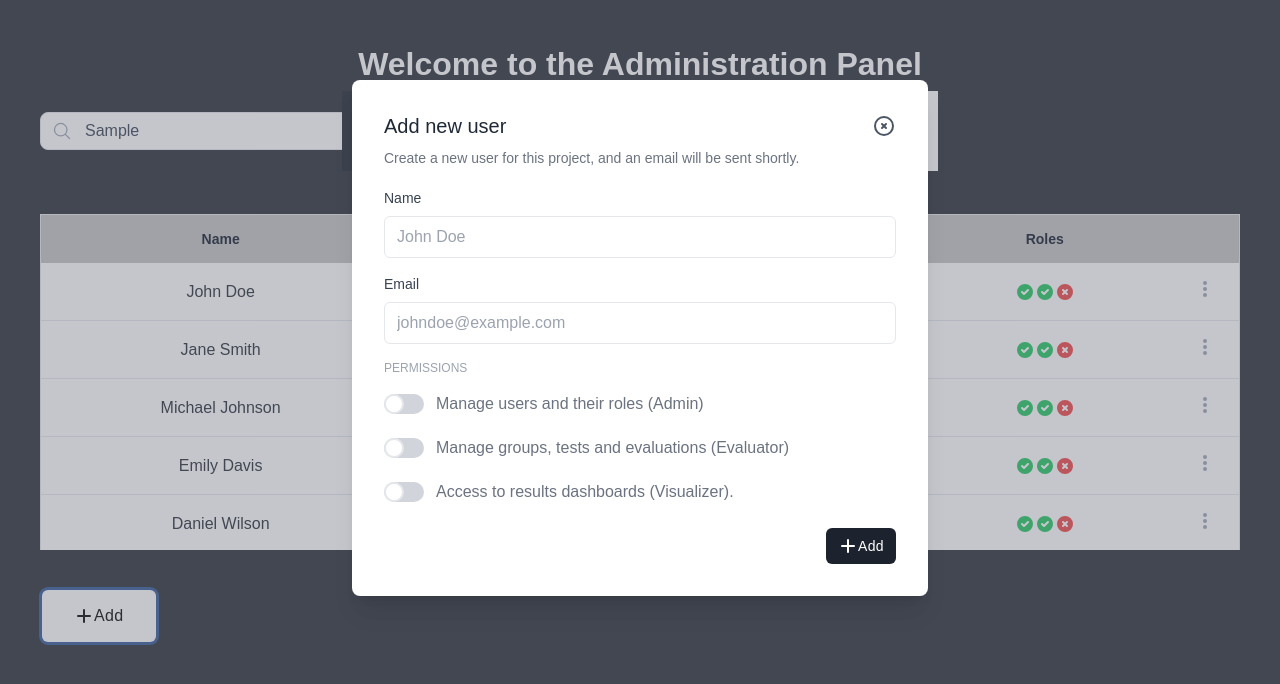
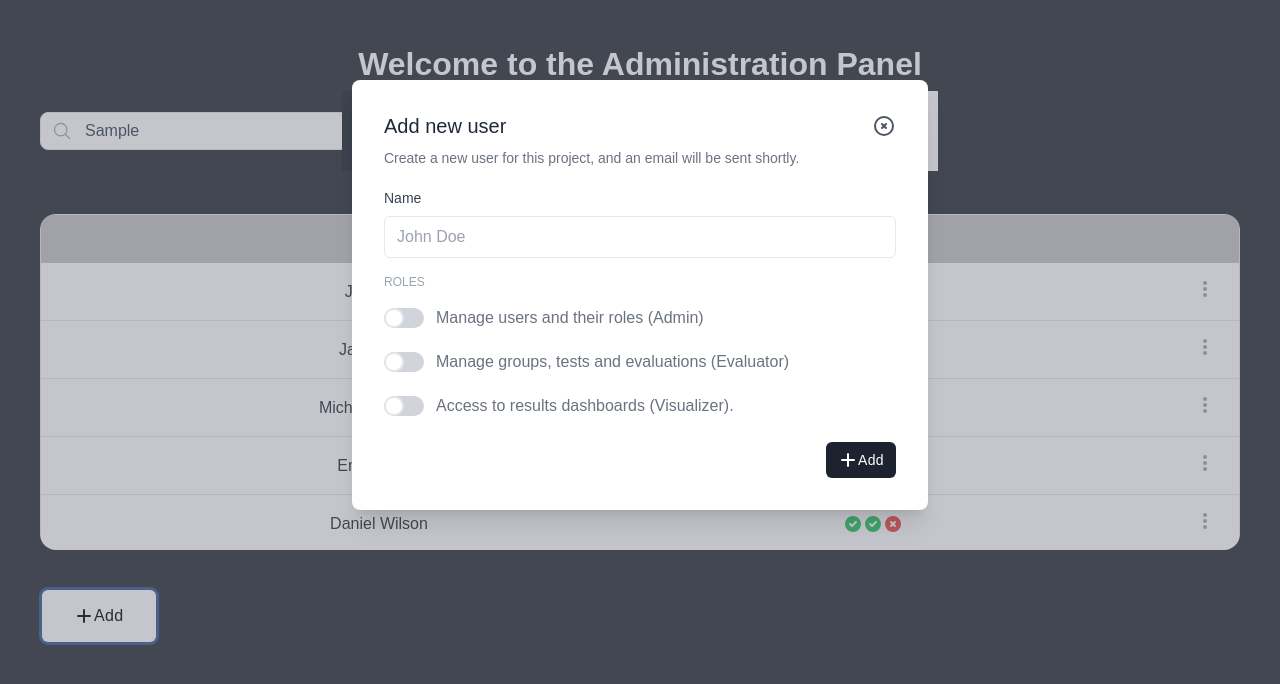
Before and after one commit to William-CarterG/Advanced-Web-Dev---Canvas-Project-, a React (Create React App) app in the folder crud/: page / in a window 1280 px wide. Both pictures are taken after typing "Sample" into the empty fields and a click on the button "Add". Shown: the top 684 px of the page. Built offline with nearby package versions, Linux system fonts and the light colour scheme.

Commit message:
fix(user-table): meeting modifications
Applied suggestions made to the user table and what we can expect from the backend connection.

```diff
--- a/crud/src/app/App.js
+++ b/crud/src/app/App.js
@@ -48,8 +48,8 @@ function App() {
 
   // Columns names desired for each table. Remember to modify CSS table when adding/deleting columns.
   const tableHeaders = {
-    users: ['Name', 'Email', 'Roles'],
-    groups: ['Group ID', 'Group Name', 'Members'],
+    users: ['Name', 'Roles'],
+    groups: ['Group Name', 'Members'],
     evaluations: ['Evaluation Name', 'Status', 'Submission Deadline'],
     tests: ['Name', 'N° of Questions', 'Creator']
   };
--- a/crud/src/app/components/users/UserTableComponent.js
+++ b/crud/src/app/components/users/UserTableComponent.js
@@ -35,7 +35,6 @@ const TableRow = ({ item }) => {
   return (
     <tr key={item.name} className="border-b hover:bg-gray-50">
       <td className="p-4">{item.name}</td>
-      <td className="p-4">{item.email}</td>
       <td className="whitespace-nowrap px-3 py-4 text-sm">
         <span className="flex justify-center">
           <svg
@@ -163,7 +162,7 @@ const UserTableComponent = ({ data, headers }) => {
     const fakeData = data;
     return (
       <div className="mt-10 flex flex-col h-96 min-w-full py-6 align-middle">
-        <div className="flex-grow overflow-auto">
+        <div className="flex-grow rounded-2xl overflow-auto">
           <table className="relative w-full border">
             <thead className="sticky top-0 px-6 py-3 bg-gray-50">
               <tr>
--- a/crud/src/app/components/users/addUser.js
+++ b/crud/src/app/components/users/addUser.js
@@ -89,21 +89,7 @@ function AddUser(container) {
                 </div>
 
                 <div className="mt-4">
-                  <label
-                    htmlFor="email"
-                    className="block text-sm text-gray-700 capitalize dark:text-gray-200"
-                  >
-                    Email
-                  </label>
-                  <input
-                    placeholder="johndoe@example.com"
-                    type="email"
-                    className="block w-full px-3 py-2 mt-2 text-gray-600 placeholder-gray-400 bg-white border border-gray-200 rounded-md focus:border-indigo-400 focus:outline-none focus:ring focus:ring-indigo-300 focus:ring-opacity-40"
-                  />
-                </div>
-
-                <div className="mt-4">
-                  <h1 className="text-xs font-medium text-gray-400 uppercase">Permissions</h1>
+                  <h1 className="text-xs font-medium text-gray-400 uppercase">Roles</h1>
 
                   <div className="mt-4 space-y-5">
                     <div
--- a/crud/src/app/components/users/editUser.js
+++ b/crud/src/app/components/users/editUser.js
@@ -51,13 +51,13 @@ function EditUser({ closeEditUserModal }) {
               </div>
 
               <p className="mt-2 text-sm text-gray-500 ">
-                Modify the privileges of user.
+                Here you can modify user roles.
               </p>
 
               <form className="mt-5">
 
                 <div className="mt-4">
-                  <h1 className="text-xs font-medium text-gray-400 uppercase">Permissions</h1>
+                  <h1 className="text-xs font-medium text-gray-400 uppercase">Roles</h1>
 
                   <div className="mt-4 space-y-5">
                     <div
```
